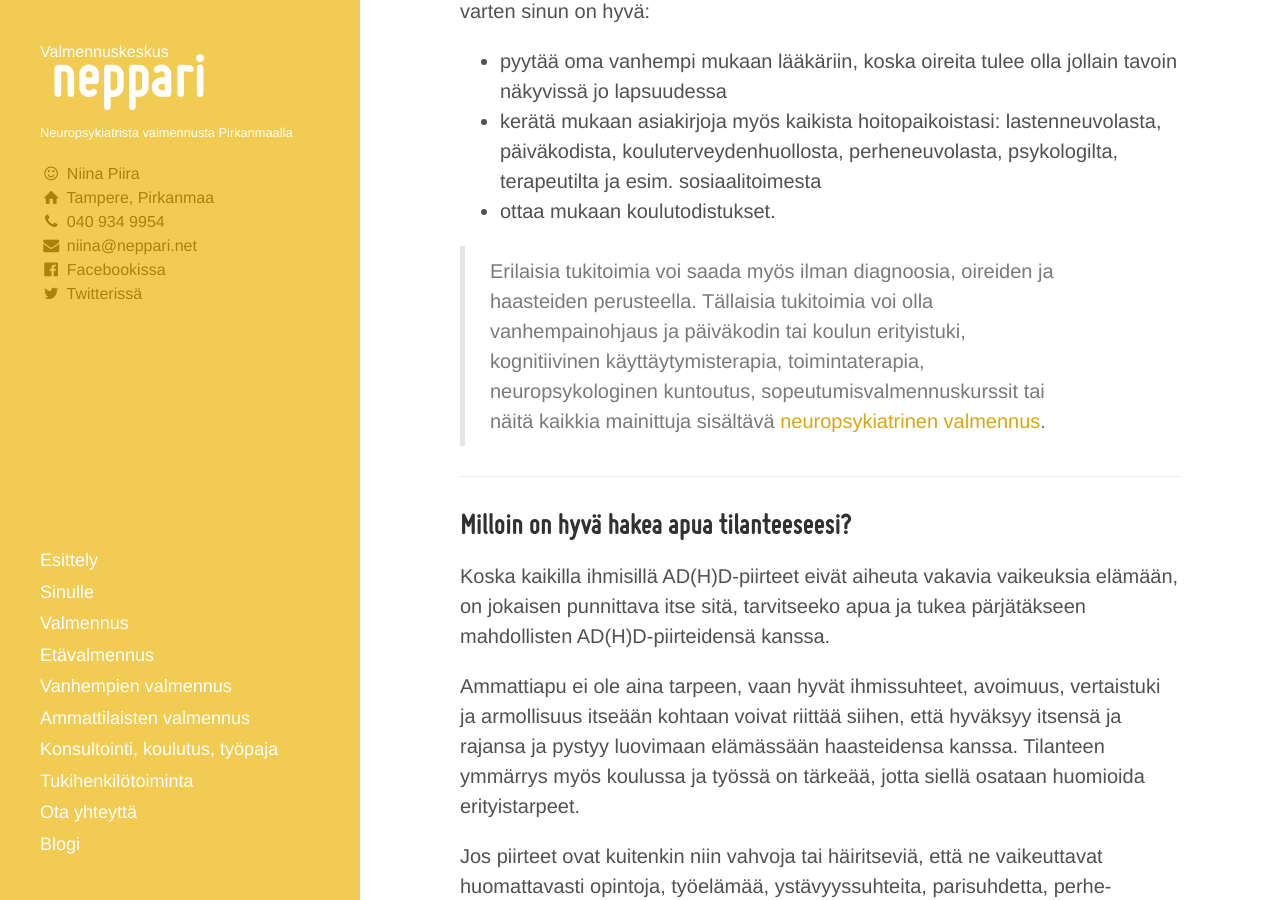
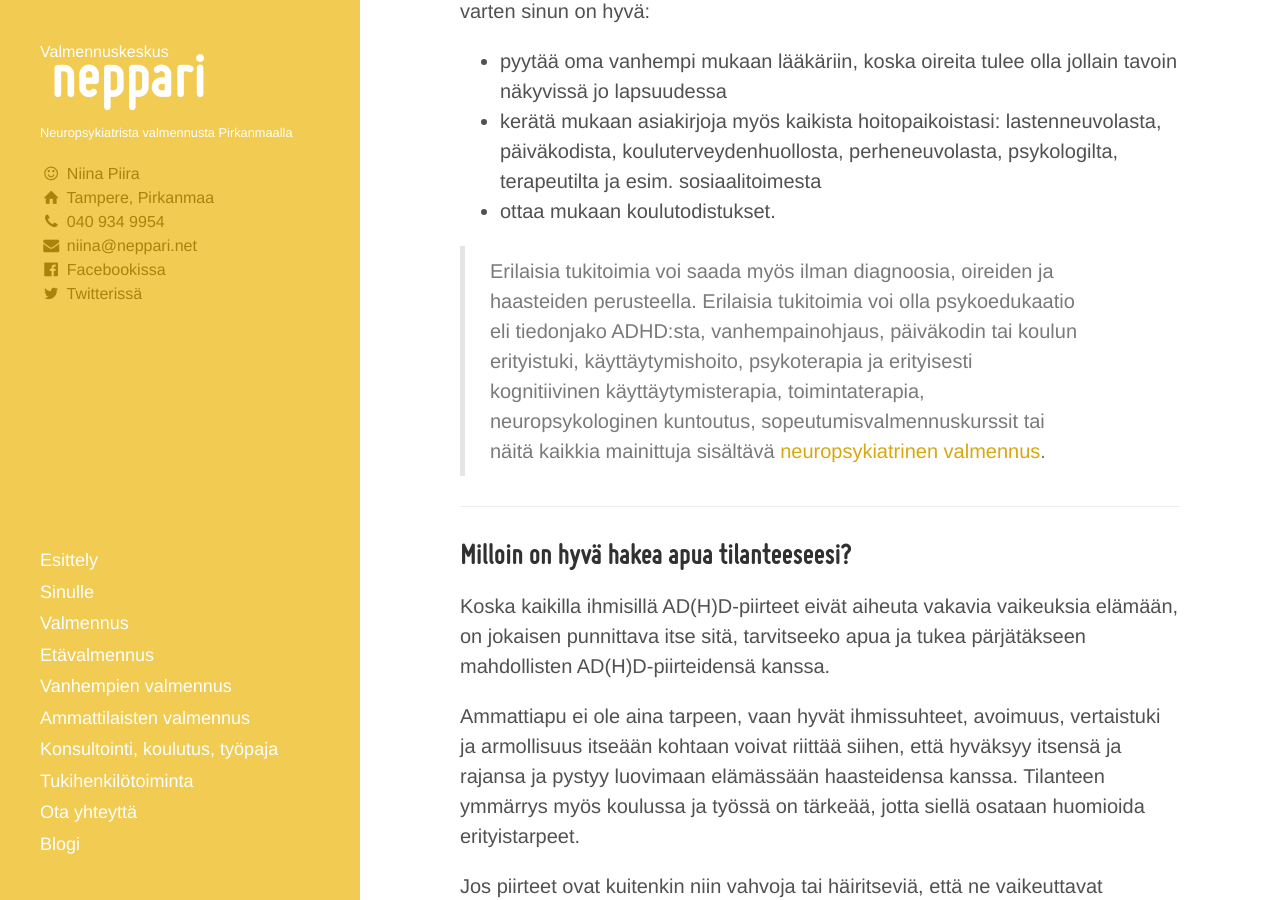
Before and after one commit to niinapiira/neppari.net, a Jekyll site: the page built from pieni-adhd-infopaketti.md, in a window 1280 px wide and 900 px high, scrolled down 2288 px. Built offline with Jekyll 4.4.1, drawn with Linux system fonts in a browser that asks for light colours.

Commit message:
Update pieni-adhd-infopaketti.md

```diff
--- a/pieni-adhd-infopaketti.md
+++ b/pieni-adhd-infopaketti.md
@@ -69,7 +69,7 @@ Voit hakeutua tutkimuksiin omalääkärin kautta, joka arvioi tutkimuksen ja hoi
 * kerätä mukaan asiakirjoja myös kaikista hoitopaikoistasi: lastenneuvolasta, päiväkodista, kouluterveydenhuollosta, perheneuvolasta, psykologilta, terapeutilta ja esim. sosiaalitoimesta
 * ottaa mukaan koulutodistukset.
 
-> Erilaisia tukitoimia voi saada myös ilman diagnoosia, oireiden ja haasteiden perusteella. Tällaisia tukitoimia voi olla vanhempainohjaus ja päiväkodin tai koulun erityistuki, kognitiivinen käyttäytymisterapia, toimintaterapia, neuropsykologinen kuntoutus, sopeutumisvalmennuskurssit tai näitä kaikkia mainittuja sisältävä [neuropsykiatrinen valmennus](/valmennus).
+> Erilaisia tukitoimia voi saada myös ilman diagnoosia, oireiden ja haasteiden perusteella. Erilaisia tukitoimia voi olla psykoedukaatio eli tiedonjako ADHD:sta, vanhempainohjaus, päiväkodin tai koulun erityistuki, käyttäytymishoito, psykoterapia ja erityisesti kognitiivinen käyttäytymisterapia, toimintaterapia, neuropsykologinen kuntoutus, sopeutumisvalmennuskurssit tai näitä kaikkia mainittuja sisältävä [neuropsykiatrinen valmennus](/valmennus).
 
 ___
 
```
